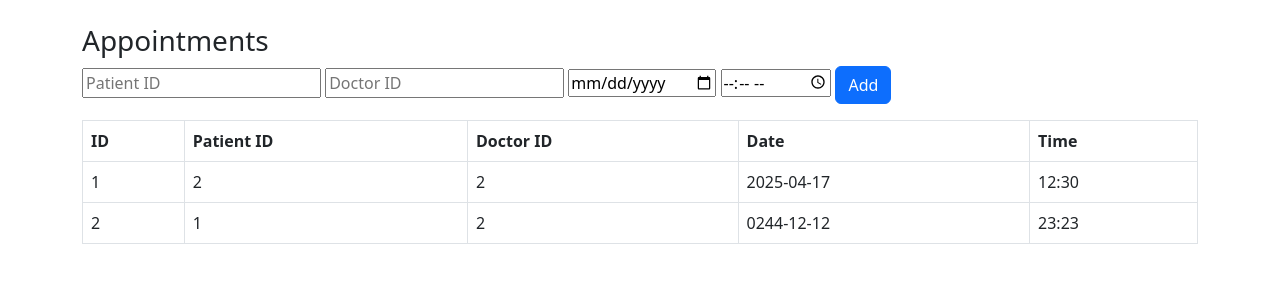
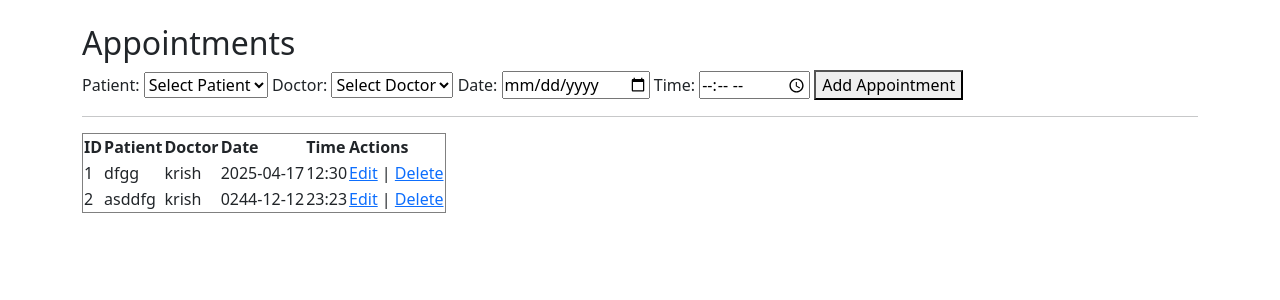
Before and after one commit to PINKIKOTWAL/hospitalmanagement, a Flask app: page /appointments in a window 1280 px wide. Shown: the part 56-356 px from the top of the page. Run offline with Flask 3, Linux system fonts and the light colour scheme; data comes from the database, SQL or seed files in the repository; both versions use the stored data as it was after the commit.

Commit message:
Add CRUD functionality for doctors, and appointments

```diff
--- a/app.py
+++ b/app.py
@@ -68,20 +68,110 @@ def delete_patient(id):
 @app.route('/doctors', methods=['GET', 'POST'])
 def doctors():
     if request.method == 'POST':
-        query_db("INSERT INTO doctors (name, specialization, contact) VALUES (?, ?, ?)",
-                 (request.form['name'], request.form['specialization'], request.form['contact']))
-        return redirect('/doctors')
+        action = request.form.get('action')
+
+        if action == 'add':
+            query_db("INSERT INTO doctors (name, specialization, contact) VALUES (?, ?, ?)",
+                     (request.form['name'], request.form['specialization'], request.form['contact']))
+            return redirect('/doctors')
+
+        elif action == 'search':
+            keyword = request.form['keyword']
+            data = query_db("SELECT * FROM doctors WHERE name LIKE ?", ('%' + keyword + '%',))
+            return render_template('doctors.html', doctors=data, search_keyword=keyword)
+
+        elif action == 'update':
+            query_db("UPDATE doctors SET name=?, specialization=?, contact=? WHERE id=?",
+                     (request.form['name'], request.form['specialization'], request.form['contact'], request.form['id']))
+            return redirect('/doctors')
+
+        elif action == 'delete':
+            query_db("DELETE FROM doctors WHERE id=?", (request.form['id'],))
+            return redirect('/doctors')
+
     data = query_db("SELECT * FROM doctors")
     return render_template('doctors.html', doctors=data)
 
+
+@app.route('/doctors/edit/<int:id>', methods=['GET', 'POST'])
+def edit_doctor(id):
+    if request.method == 'POST':
+        query_db("UPDATE doctors SET name=?, specialization=?, contact=? WHERE id=?",
+                 (request.form['name'], request.form['specialization'], request.form['contact'], id))
+        return redirect('/doctors')
+
+    doctor = query_db("SELECT * FROM doctors WHERE id=?", (id,), one=True)
+    data = query_db("SELECT * FROM doctors")
+    return render_template('doctors.html', doctors=data, edit_doctor=doctor)
+
+
+@app.route('/doctors/delete/<int:id>')
+def delete_doctor(id):
+    query_db("DELETE FROM doctors WHERE id=?", (id,))
+    return redirect('/doctors')
+
+
+@app.route('/appointments', methods=['GET', 'POST'])
 @app.route('/appointments', methods=['GET', 'POST'])
 def appointments():
     if request.method == 'POST':
-        query_db("INSERT INTO appointments (patient_id, doctor_id, date, time) VALUES (?, ?, ?, ?)",
-                 (request.form['patient_id'], request.form['doctor_id'], request.form['date'], request.form['time']))
+        action = request.form.get('action')
+
+        if action == 'add':
+            query_db("INSERT INTO appointments (patient_id, doctor_id, date, time) VALUES (?, ?, ?, ?)",
+                     (request.form['patient_id'], request.form['doctor_id'], request.form['date'], request.form['time']))
+            return redirect('/appointments')
+
+        elif action == 'update':
+            query_db("UPDATE appointments SET patient_id=?, doctor_id=?, date=?, time=? WHERE id=?",
+                     (request.form['patient_id'], request.form['doctor_id'], request.form['date'], request.form['time'], request.form['id']))
+            return redirect('/appointments')
+
+        elif action == 'search':
+            keyword = request.form['keyword']
+            # Optional: search by patient name or doctor name - requires JOIN queries
+            # For now, let's just show all or implement basic search later
+            pass
+
+    # Load patients and doctors for dropdowns
+    patients = query_db("SELECT id, name FROM patients")
+    doctors = query_db("SELECT id, name FROM doctors")
+
+    # Load all appointments (you might want to join to show patient/doctor names)
+    data = query_db("""
+        SELECT a.id, p.name, d.name, a.date, a.time
+        FROM appointments a
+        JOIN patients p ON a.patient_id = p.id
+        JOIN doctors d ON a.doctor_id = d.id
+    """)
+
+    return render_template('appointments.html', appointments=data, patients=patients, doctors=doctors)
+
+
+@app.route('/appointments/edit/<int:id>', methods=['GET', 'POST'])
+def edit_appointment(id):
+    if request.method == 'POST':
+        query_db("UPDATE appointments SET patient_id=?, doctor_id=?, date=?, time=? WHERE id=?",
+                 (request.form['patient_id'], request.form['doctor_id'], request.form['date'], request.form['time'], id))
         return redirect('/appointments')
-    data = query_db("SELECT * FROM appointments")
-    return render_template('appointments.html', appointments=data)
+
+    appointment = query_db("SELECT * FROM appointments WHERE id=?", (id,), one=True)
+    patients = query_db("SELECT id, name FROM patients")
+    doctors = query_db("SELECT id, name FROM doctors")
+    data = query_db("""
+        SELECT a.id, p.name, d.name, a.date, a.time
+        FROM appointments a
+        JOIN patients p ON a.patient_id = p.id
+        JOIN doctors d ON a.doctor_id = d.id
+    """)
+    return render_template('appointments.html', appointments=data, edit_appointment=appointment, patients=patients, doctors=doctors)
+
+
+@app.route('/appointments/delete/<int:id>')
+def delete_appointment(id):
+    query_db("DELETE FROM appointments WHERE id=?", (id,))
+    return redirect('/appointments')
+
 
 if __name__ == '__main__':
     app.run(debug=True)
--- a/templates/appointments.html
+++ b/templates/appointments.html
@@ -1,16 +1,47 @@
 {% extends 'base.html' %}
+
 {% block content %}
-<h3>Appointments</h3>
-<form method="POST" class="mb-3">
-    <input name="patient_id" type="number" placeholder="Patient ID" required>
-    <input name="doctor_id" type="number" placeholder="Doctor ID" required>
-    <input name="date" type="date" required>
-    <input name="time" type="time" required>
-    <button class="btn btn-primary">Add</button>
+<h2>Appointments</h2>
+
+<!-- Add / Edit Appointment Form -->
+<form method="POST" {% if edit_appointment %}action="{{ url_for('edit_appointment', id=edit_appointment[0]) }}"{% endif %}>
+    <input type="hidden" name="action" value="{{ 'update' if edit_appointment else 'add' }}">
+    {% if edit_appointment %}
+        <input type="hidden" name="id" value="{{ edit_appointment[0] }}">
+    {% endif %}
+
+    <label>Patient:</label>
+    <select name="patient_id" required>
+        <option value="">Select Patient</option>
+        {% for patient in patients %}
+            <option value="{{ patient[0] }}" {% if edit_appointment and edit_appointment[1] == patient[0] %}selected{% endif %}>{{ patient[1] }}</option>
+        {% endfor %}
+    </select>
+
+    <label>Doctor:</label>
+    <select name="doctor_id" required>
+        <option value="">Select Doctor</option>
+        {% for doctor in doctors %}
+            <option value="{{ doctor[0] }}" {% if edit_appointment and edit_appointment[2] == doctor[0] %}selected{% endif %}>{{ doctor[1] }}</option>
+        {% endfor %}
+    </select>
+
+    <label>Date:</label>
+    <input type="date" name="date" value="{{ edit_appointment[3] if edit_appointment else '' }}" required>
+
+    <label>Time:</label>
+    <input type="time" name="time" value="{{ edit_appointment[4] if edit_appointment else '' }}" required>
+
+    <button type="submit">{{ 'Update Appointment' if edit_appointment else 'Add Appointment' }}</button>
 </form>
 
-<table class="table table-bordered">
-<tr><th>ID</th><th>Patient ID</th><th>Doctor ID</th><th>Date</th><th>Time</th></tr>
+<hr>
+
+<!-- Appointment List -->
+<table border="1">
+    <tr>
+        <th>ID</th><th>Patient</th><th>Doctor</th><th>Date</th><th>Time</th><th>Actions</th>
+    </tr>
     {% for a in appointments %}
     <tr>
         <td>{{ a[0] }}</td>
@@ -18,7 +49,12 @@
         <td>{{ a[2] }}</td>
         <td>{{ a[3] }}</td>
         <td>{{ a[4] }}</td>
+        <td>
+            <a href="{{ url_for('edit_appointment', id=a[0]) }}">Edit</a> |
+            <a href="{{ url_for('delete_appointment', id=a[0]) }}" onclick="return confirm('Are you sure?')">Delete</a>
+        </td>
     </tr>
     {% endfor %}
 </table>
+
 {% endblock %}
```
Also changed, not shown: templates/doctors.html (+41 -16 lines), hospital.db. Lines whose indentation alone changed are shown as unchanged.
